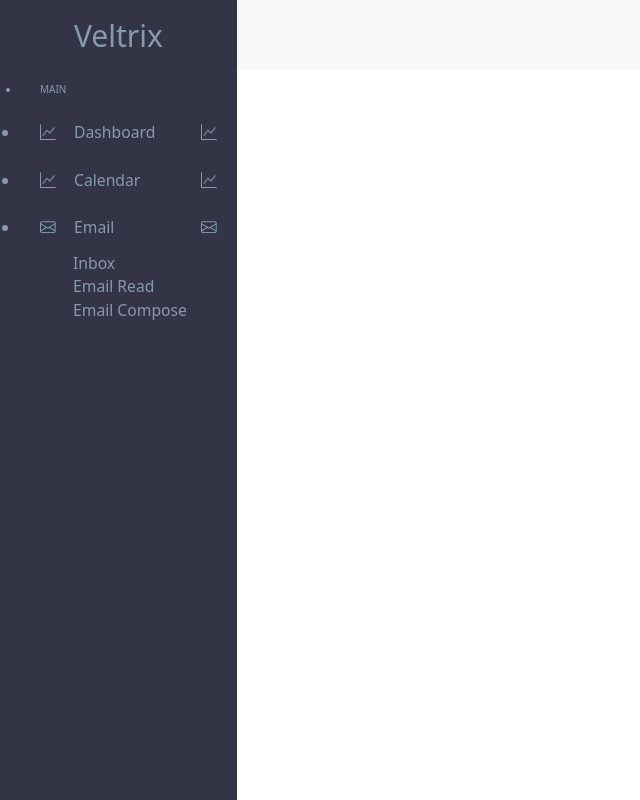
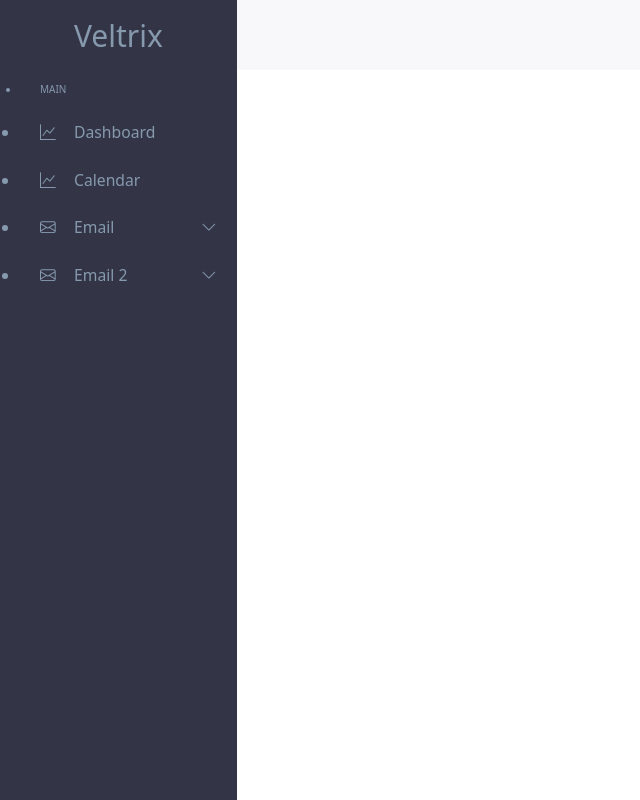
Before and after one commit to bertoldosi/dashboard, a Next.js app: page / in a window 1280 px wide. Shown: the whole page, without its empty margins (0-640 px from the left). Built offline with nearby package versions, Linux system fonts and the light colour scheme.

Commit message:
feat: Finalizando menus do sidebar

```diff
--- a/src/components/common/SidebarItems/styles.module.scss
+++ /dev/null
@@ -1 +0,0 @@
-/* The component style is inserted here. */
--- a/src/components/containers/Sidebar/components/MenuSidebar/index.jsx
+++ b/src/components/containers/Sidebar/components/MenuSidebar/index.jsx
@@ -1,15 +1,42 @@
+import React from "react";
 import styles from "./styles.module.scss";
 
+const iconChevronDown = "bi bi-chevron-down";
+const iconChevronUp = "bi bi-chevron-up";
+
 export const MenuSidebar = ({ menu }) => {
+  const [menuToggle, setMenuTogggle] = React.useState({
+    lastIcon: iconChevronDown,
+    openSubMenu: false,
+  });
+
+  const toggleSubMenu = (menu) => {
+    if (menu.sub_menus.length > 0) {
+      setMenuTogggle({
+        ...menu,
+        openSubMenu: !menuToggle.openSubMenu,
+      });
+    }
+  };
   return (
     <li key={menu.id} className={styles.Item}>
-      <a className={styles.ItemTag} onClick={() => showMenus(menu.id)}>
+      <a
+        className={styles.ItemTag}
+        onClick={() => {
+          toggleSubMenu(menu);
+        }}
+      >
         <i className={menu.icon}>
           <span>{menu.label}</span>
         </i>
-        <i className={menu.icon}></i>
+        {menu.sub_menus.length > 0 && (
+          <i
+            className={menuToggle.openSubMenu ? iconChevronUp : iconChevronDown}
+          />
+        )}
       </a>
 
+      {(menu.id === menuToggle?.id) & menuToggle.openSubMenu ? (
         <ul className={styles.ItemSubMenu}>
           {menu.sub_menus.map((subMenu, index) => (
             <li key={index}>
@@ -17,6 +44,9 @@ export const MenuSidebar = ({ menu }) => {
             </li>
           ))}
         </ul>
+      ) : (
+        ""
+      )}
     </li>
   );
 };
--- a/src/components/containers/Sidebar/index.jsx
+++ b/src/components/containers/Sidebar/index.jsx
@@ -2,9 +2,6 @@ import React from "react";
 import styles from "./styles.module.scss";
 import itemsSidebar from "./items";
 import { ItemSidebar } from "./components";
-
-const iconChevronDown = "bi bi-chevron-down";
-const iconChevronUp = "bi bi-chevron-up";
 
 function Sidebar() {
   return (
--- a/src/components/containers/Sidebar/items.js
+++ b/src/components/containers/Sidebar/items.js
@@ -6,14 +6,14 @@ const items = [
         label: "Dashboard",
         id: "dashboard",
         icon: "bi bi-graph-up",
-        href: "#",
+        href: "/",
         sub_menus: [],
       },
       {
         label: "Calendar",
         id: "calendar",
         icon: "bi bi-graph-up",
-        href: "#",
+        href: "/calendar",
         sub_menus: [],
       },
       {
@@ -23,17 +23,29 @@ const items = [
         sub_menus: [
           {
             label: "Inbox",
-            href: "#",
+            href: "email/inbox",
           },
 
           {
             label: "Email Read",
-            href: "#",
+            href: "email/read",
           },
 
           {
             label: "Email Compose",
-            href: "#",
+            href: "email/compose",
+          },
+        ],
+      },
+
+      {
+        label: "Email 2",
+        id: "email2",
+        icon: "bi bi-envelope",
+        sub_menus: [
+          {
+            label: "Inbox2",
+            href: "email/inbox2",
           },
         ],
       },
```
Also changed, not shown: src/components/common/SidebarItems/index.jsx (deleted, +0 -35 lines), src/components/containers/Sidebar/components/index.js (renamed from src/components/containers/Sidebar/components/index.jsx). Lines whose indentation alone changed are shown as unchanged.
